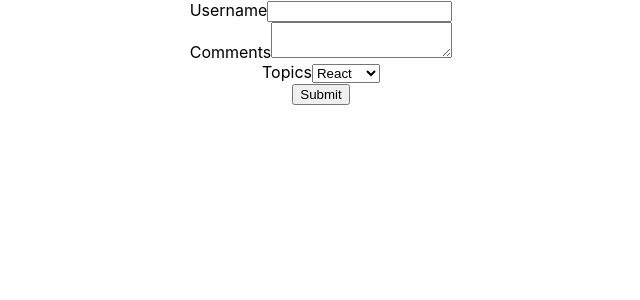
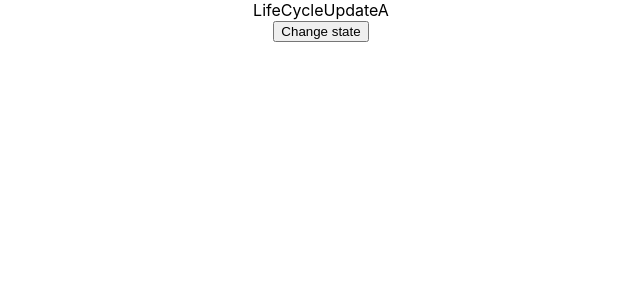
Before and after one commit to josnamathew03/react_tutorials, a React (Create React App) app in the folder hello-world/: page / in a window 1280 px wide. Shown: the top 300 px of the page, without its empty margins (319-959 px from the left). Built offline with nearby package versions, Linux system fonts and the light colour scheme.

Commit message:
feat:component life cycle methods

```diff
--- a/hello-world/src/App.js
+++ b/hello-world/src/App.js
@@ -16,7 +16,10 @@ import InlineStyling20 from './components/InlineStyling20';
 import './appStyle.css'
 import styles from './appStyles.module.css'
 import FormHandling21 from './components/FormHandling21';
-
+import { isCallSignatureDeclaration, parseIsolatedEntityName, updateBindingElement } from 'typescript';
+import { Component } from 'react';
+import LifeCycleA from './components/LifeCycleA';
+import LifeCycleUpdatesA from './components/LifeCycleUpdateA';
 function App() {
   return (
     <div className="App">
@@ -41,18 +44,12 @@ function App() {
     {/* <InlineStyling20/>
     <h2 className='error'>Error</h2>
     <h2 className={styles.sucess}>Sucess</h2> */}
-    <FormHandling21/>
+    {/* <FormHandling21/> */}
+      {/* <LifeCycleA/> */}
+      <LifeCycleUpdatesA/>
 
     </div>
   );
 }
 
 export default App;
-
-// 021 - basics in form handling:
-// controlled components : form elements controlled by react
-// consider a input tag with text, which changes based on  user interactions : we handle these kind of sutuatutio ns using state and setrstate
-// we set the value as this.state.value and then whenever there is cahnge in input a function is fired and we use setstate to pdate value and we call render method is called and new state is assigned as a value
-
-// form Submit is done by attaching the listener on Submit or attaching onSubmit to the button
-// give the button type as submit
--- a/hello-world/src/components/FormHandling21.js
+++ b/hello-world/src/components/FormHandling21.js
@@ -35,19 +35,20 @@ import PropTypes from 'prop-types'
         event.preventDefault()
     }
     render() {
+        const {userName, comments, dropDown} = this.state
         return (
                 <form onSubmit={this.handleForm}>
                     <div>
                         <label>Username</label>
-                        <input name="username" value={this.state.userName} onChange={this.inputChange}></input>
+                        <input name="username" value={userName} onChange={this.inputChange}></input>
                     </div>
                     <div>
                         <label>Comments</label>
-                        <textarea value={this.state.comments} onChange={this.commetChange}></textarea>
+                        <textarea value={comments} onChange={this.commetChange}></textarea>
                     </div>
                     <div>
                         <label>Topics</label>
-                        <select value={this.state.dropDown} onChange={this.changeDrop}>
+                        <select value={dropDown} onChange={this.changeDrop}>
                             <option value='react'>React</option>
                             <option value='angular'>Angular</option>
                             <option value='flutter'>Flutter</option>
--- /dev/null
+++ b/hello-world/src/components/LifeCycleA.js
@@ -0,0 +1,35 @@
+
+import React, { Component } from 'react'
+import PropTypes from 'prop-types'
+import LifeCycleB from './LifeCycleB'
+
+export class LifeCycleA extends Component {
+   constructor(props) {
+      super(props)
+
+      this.state = {
+         username:'name'
+      }
+      console.log('LifecycleA constructor')
+    }
+    static getDerivedStateFromProps(props,state){
+        console.log('LifecycleA getDerivedStatesFromProps')
+        return null
+    }
+    componentDidMount(){
+        console.log('LifecycleA compoenentDidMOunt')
+    }
+
+  render() {
+        console.log('LifecycleA render')
+
+    return (
+      <div>
+        LifeCycleA
+        <LifeCycleB/>
+      </div>
+    )
+  }
+}
+
+export default LifeCycleA
--- /dev/null
+++ b/hello-world/src/components/LifeCycleB.js
@@ -0,0 +1,31 @@
+import React, { Component } from 'react'
+
+export class LifeCycleB extends Component {
+     constructor(props) {
+      super(props)
+
+      this.state = {
+         username:'name'
+      }
+      console.log('LifecycleB constructor')
+    }
+    static getDerivedStateFromProps(props,state){
+        console.log('LifecycleB getDerivedStatesFromProps')
+        return null
+    }
+    componentDidMount(){
+        console.log('LifecycleB compoenentDidMOunt')
+    }
+
+  render() {
+        console.log('LifecycleB render')
+
+    return (
+      <div>
+
+      </div>
+    )
+  }
+}
+
+export default LifeCycleB
--- /dev/null
+++ b/hello-world/src/components/LifeCycleUpdateA.js
@@ -0,0 +1,51 @@
+import React, { Component } from 'react'
+import LifeCycleUpdateB from './LifeCycleUpdateB'
+
+export class LifeCycleUpdatesA extends Component {
+  constructor(props) {
+    super(props)
+
+    this.state = {
+      username: 'name'
+    }
+    console.log('LifecycleA constructor')
+  }
+  changeState  = ()=>{
+    this.setState(
+      {
+        username : 'josna'
+      }
+    )
+  }
+  static getDerivedStateFromProps(props, state) {
+    console.log('LifecycleA getDerivedStateFromProps')
+    return null
+  }
+
+  shouldComponentUpdate() {
+    console.log('LifecycleA shouldComponentUpdate')
+    return true
+  }
+
+  getSnapshotBeforeUpdate(prevProps, prevState) {
+    console.log('LifecycleA getSnapshotBeforeUpdate')
+    return null
+  }
+
+  componentDidUpdate(prevProps, prevState, snapshot) {
+    console.log('LifecycleA componentDidUpdate')
+  }
+
+  render() {
+    console.log('LifecycleA render')
+    return (
+      <div>
+        LifeCycleUpdateA
+        <LifeCycleUpdateB />
+        <button onClick={this.changeState}>Change state</button>
+      </div>
+    )
+  }
+}
+
+export default LifeCycleUpdatesA
--- /dev/null
+++ b/hello-world/src/components/LifeCycleUpdateB.js
@@ -0,0 +1,43 @@
+import React, { Component } from 'react'
+
+export class LifeCycleUpdateB extends Component {
+     constructor(props) {
+      super(props)
+
+      this.state = {
+         username:'name'
+      }
+      console.log('LifecycleB constructor')
+    }
+    static getDerivedStateFromProps(props,state){
+        console.log('LifecycleB getDerivedStatesFromProps')
+        return null
+    }
+
+  shouldComponentUpdate() {
+    console.log('LifecycleA shouldComponentUpdate')
+    return true
+  }
+
+  getSnapshotBeforeUpdate(prevProps, prevState) {
+    console.log('LifecycleA getSnapshotBeforeUpdate')
+    return null
+  }
+
+  componentDidUpdate(prevProps, prevState, snapshot) {
+    console.log('LifecycleA componentDidUpdate')
+  }
+
+
+  render() {
+        console.log('LifecycleB render')
+
+    return (
+      <div>
+
+      </div>
+    )
+  }
+}
+
+export default LifeCycleUpdateB
```
Also changed, not shown: 1 other file (tests, documents, lock files or other folders).
